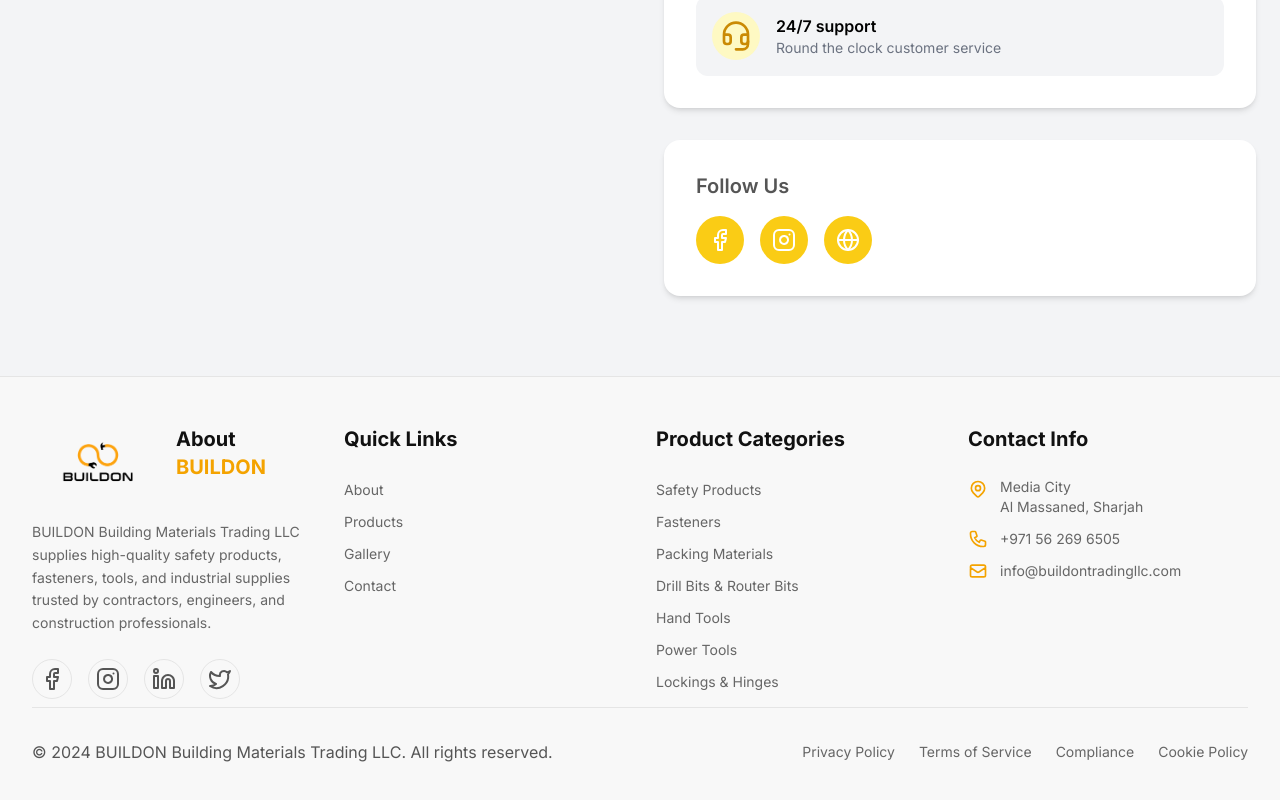
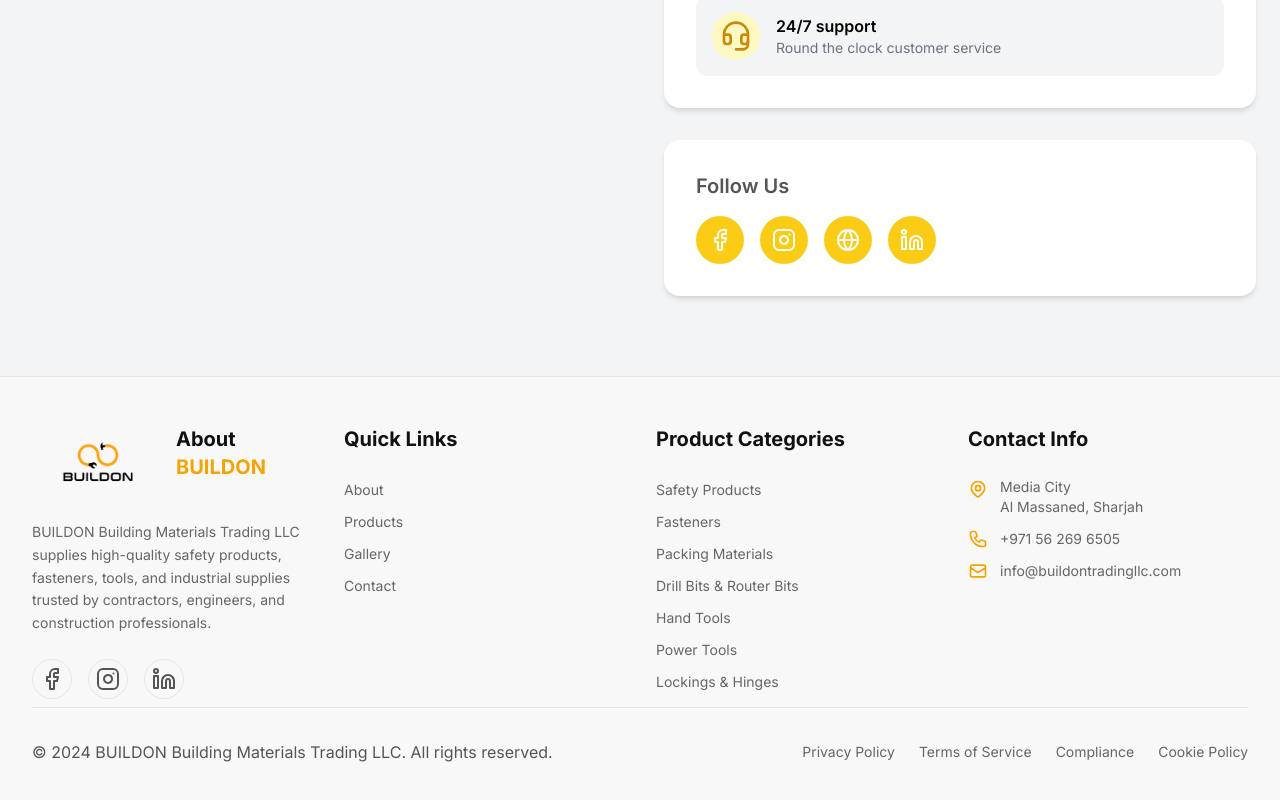
Before and after one commit to Rafnaspp/buildon, a Next.js app: page /contact in a window 1280 px wide. Shown: the part 2116-2916 px from the top of the page. Built offline with nearby package versions, Linux system fonts and the light colour scheme.

Commit message:
Added Social media links and updated gallery

```diff
--- a/src/components/Footer.tsx
+++ b/src/components/Footer.tsx
@@ -27,24 +27,19 @@ export default function Footer() {
             {/* Social section */}
             <div className='flex space-x-4 mb-2'>
               <a key = "facebook"
-              href="#"
+              href="https://www.facebook.com/profile.php?id=61583686745058"
               className='w-10 h-10 rounded-full bg-section-alt border border-border flex items-center justify-center hover:bg-primary hover:text-text-heading transition-colors'
               ><Facebook /></a>
               <a key = "Instagram"
-              href="#"
+              href="https://www.instagram.com/buildon_ae?igsh=dDFqZHI2MXJkaG9r&utm_source=qr"
               className='w-10 h-10 rounded-full bg-section-alt border border-border flex items-center justify-center hover:bg-primary hover:text-text-heading transition-colors'
               >
               <Instagram /></a>
               <a key = "LinkedIn"
-              href="#"
+              href="https://www.linkedin.com/company/buildon-trading-llc/"
               className='w-10 h-10 rounded-full bg-section-alt border border-border flex items-center justify-center hover:bg-primary hover:text-text-heading transition-colors'
               >
               <Linkedin /></a>
-              <a key = "twitter"
-              href="#"
-              className='w-10 h-10 rounded-full bg-section-alt border border-border flex items-center justify-center hover:bg-primary hover:text-text-heading transition-colors'
-              >
-              <Twitter /></a>
 
             </div>
 
--- a/src/components/contact/ContactBody.tsx
+++ b/src/components/contact/ContactBody.tsx
@@ -1,12 +1,12 @@
 'use client';
-import { Clock, Facebook, FileBadge, Globe, Headset, Instagram, Mail, MapPinHouse, Phone, Truck } from "lucide-react";
+import { Clock, Facebook, FileBadge, Globe, Headset, Instagram, Linkedin, Mail, MapPinHouse, Phone, Truck } from "lucide-react";
 import { useState } from "react";
 import Link from "next/link";
 interface Options {
     value:string;
     label:string;
 }
-// function to handle form data after submit
+// function to handle form data after submit includes google sheet link
 const handleSubmit = async(e)=>{
     e.preventDefault();
     try{
@@ -156,15 +156,24 @@ export default function ContactBody(){
                         <div className="bg-white p-8 rounded-2xl shadow-md">
                             <h3 className="text-xl font-semibold mb-4 ">Follow Us</h3>
                             <div className="flex gap-4">
+                                <Link href="https://www.instagram.com/buildon_ae?igsh=dDFqZHI2MXJkaG9r&utm_source=qr">
                                 <div className="w-12 h-12 bg-yellow-400 rounded-full flex items-center justify-center text-white font-bold hover:bg-gray-100 hover:text-yellow-400 hover:outline-1 hover:outline-yellow-400 transition-all ease-in hover:translate-x-1">
                                     <Facebook />
                                 </div>
+                                </Link>
+                                <Link href="https://www.facebook.com/profile.php?id=61583686745058">
                                 <div className="w-12 h-12 bg-yellow-400 rounded-full flex items-center justify-center text-white font-bold hover:bg-gray-100 hover:text-yellow-400 hover:outline-1 hover:outline-yellow-400 transition-all ease-in hover:translate-x-1">
                                         <Instagram />
                                 </div>
+                                </Link>
                                 <Link href="https://www.buildontradingllc.com">
                                 <div className="w-12 h-12 bg-yellow-400 rounded-full flex items-center justify-center text-white font-bold hover:bg-gray-100 hover:text-yellow-400 hover:outline-1 hover:outline-yellow-400 transition-all ease-in hover:translate-x-1">
                                         <Globe />
+                                </div>
+                                </Link>
+                                <Link href ="https://www.linkedin.com/company/buildon-trading-llc/">
+                                <div className="w-12 h-12 bg-yellow-400 rounded-full flex items-center justify-center text-white font-bold hover:bg-gray-100 hover:text-yellow-400 hover:outline-1 hover:outline-yellow-400 transition-all ease-in hover:translate-x-1">
+                                    <Linkedin/>
                                 </div>
                                 </Link>
                             </div>
```
Also changed, not shown: src/data/gallery.ts (+9 -9 lines). Lines whose indentation alone changed are shown as unchanged.
